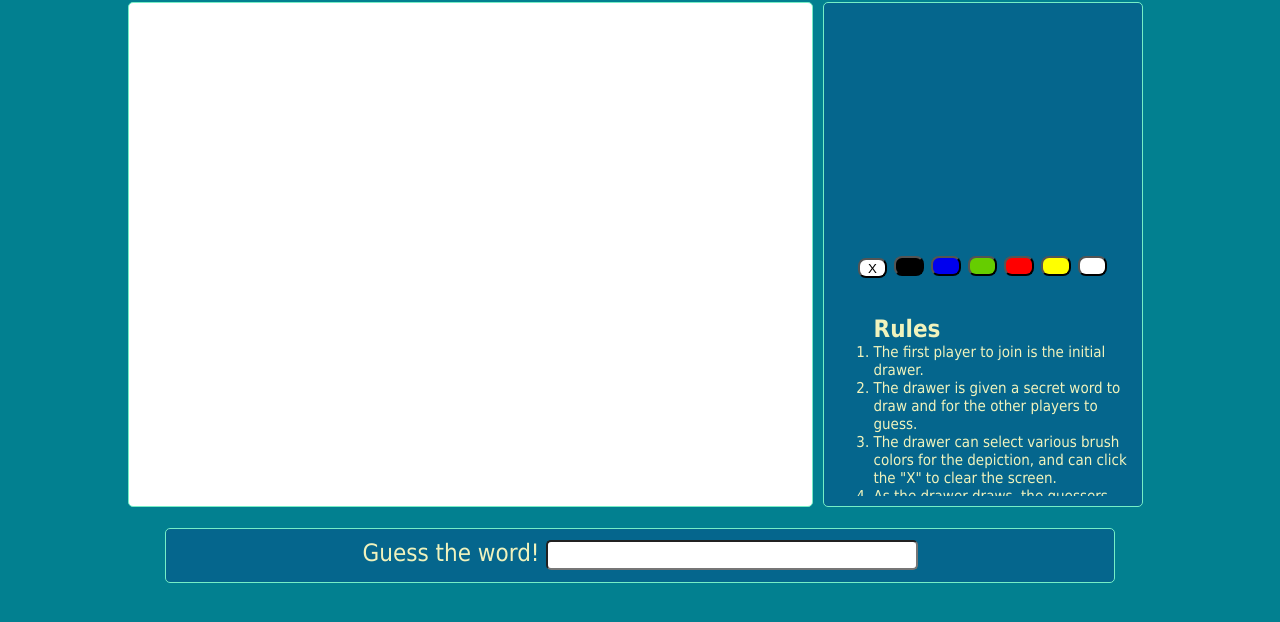
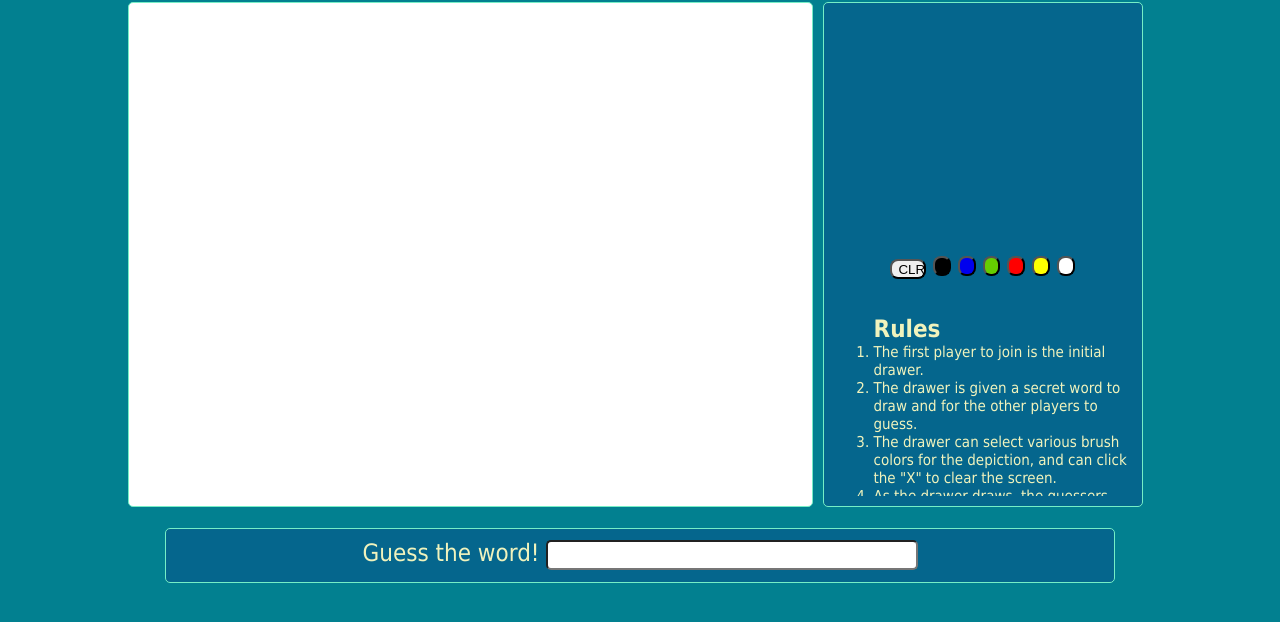
Before and after one commit to jmurphy2404/Pictionary, a website: page public/index.html in a window 1280 px wide. Shown: the part 66-688 px from the top of the page. Drawn offline with nearby package versions, Linux system fonts and the light colour scheme.

Commit message:
updated clear button from 'X' to 'CLR' for clarity

```diff
--- a/public/default.css
+++ b/public/default.css
@@ -200,24 +200,35 @@ canvas {
 
 .black {
     background-color: #000000;
+    width: 6%;
 }
 
 .blue {
     background-color: #0000EE;
+    width: 6%;
 }
 
 .green {
     background-color: #66CD00;
+    width: 6%;
 }
 
 .red {
     background-color: #FF0000;
+    width: 6%;
 }
 
 .yellow {
     background-color: #FFFF00;
+    width: 6%;
 }
 
-.clear, .white {
+.white {
     background-color: white;
+    width: 6%;
 }
+
+.clear {
+    width: 12%;
+    vertical-align: bottom;
+}
--- a/public/index.html
+++ b/public/index.html
@@ -26,7 +26,7 @@
 	            <canvas id="canvas"></canvas><div class="users"><ul></ul>
 	            <div id="guesses"></div>
 	            <div class="draw-buttons">
-	                <button value="0" class="clear" type="button">X</button>
+	                <button value="0" class="clear" type="button">CLR</button>
 	                <button value="#000000" class="black" type="button"></button>
 	                <button value="#0000EE" class="blue" type="button"></button>
 	                <button value="#66CD00" class="green" type="button"></button>
```
